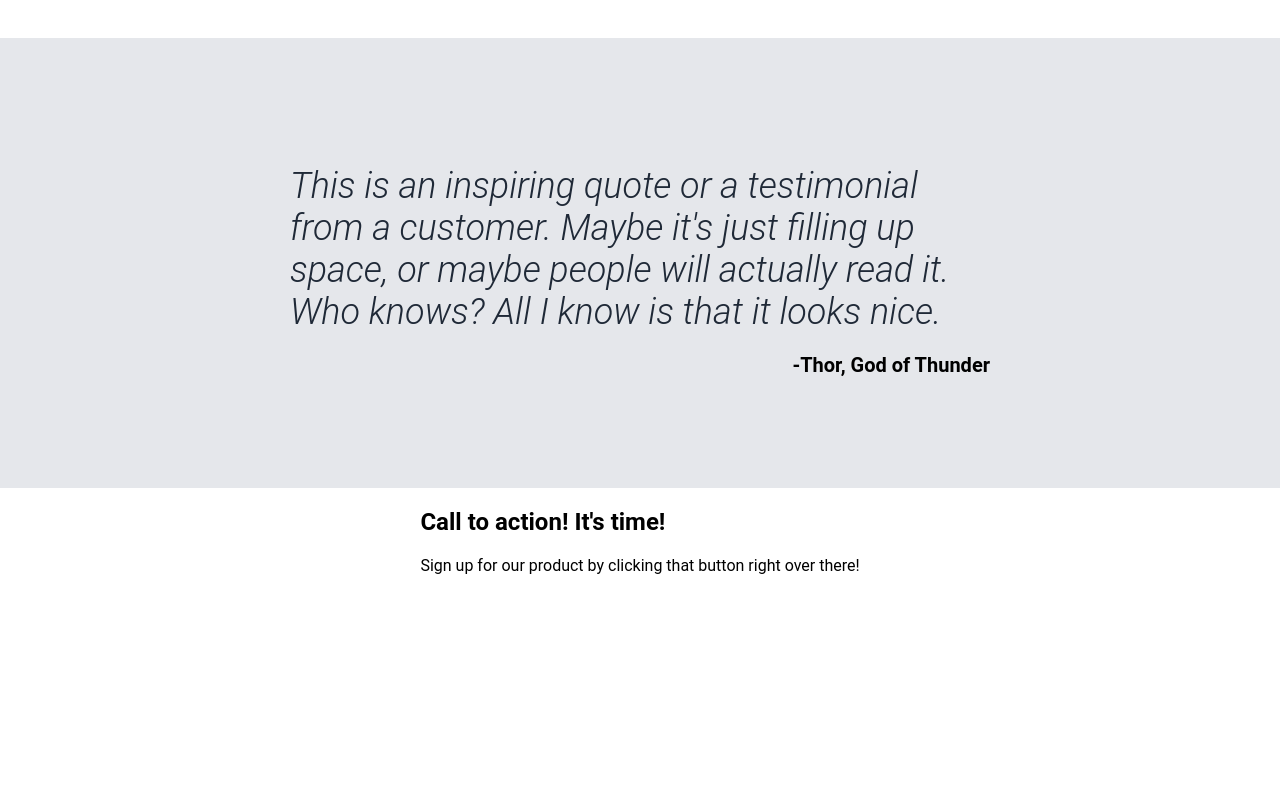
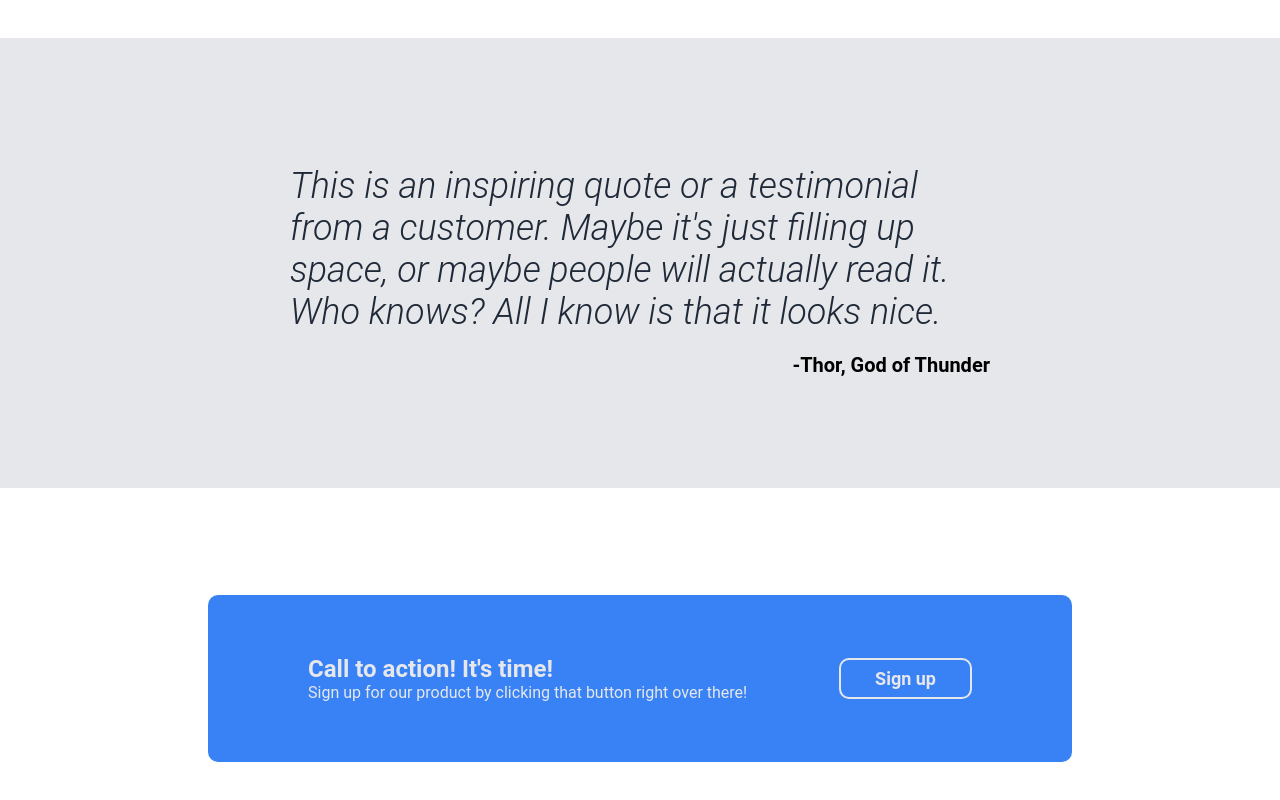
Before and after one commit to fumakama/project-landing-page, a plain HTML site: page index.html in a window 1280 px wide. Shown: the part 1035-1835 px from the top of the page. Drawn offline with Linux system fonts and the light colour scheme.

Commit message:
Complete action section

```diff
--- a/index.html
+++ b/index.html
@@ -64,11 +64,12 @@
     </section>
 
     <section class="action">
-        <div class="container">
-            <div>
+        <div class="action-area">
+            <div class="action-area-left">
                 <h2>Call to action! It's time!</h2>
                 <p>Sign up for our product by clicking that button right over there!</p>
             </div>
+            <button>Sign up</button>
         </div>
     </section>
 
--- a/styles.css
+++ b/styles.css
@@ -72,7 +72,7 @@ section {
     color: #e5e7eb;
 }
 
-.text > button {
+button {
     color: #e5e7eb;
     background-color: #3882f6;
     padding: 8px 34px;
@@ -166,3 +166,40 @@ section {
     font-weight: bold;
     font-size: 20px;
 }
+
+.action {
+    display: flex;
+    justify-content: center;
+    align-items: center;
+    height: 380px
+}
+
+.action-area {
+    flex-grow: 1;
+    display: flex;
+    background-color: #3882f6;
+    justify-content: space-between;
+    align-items: center;
+    gap: 30px;
+    padding: 60px 100px;
+    border-radius: 10px;
+    margin-top: 50px;
+    margin-bottom: 50px;
+}
+
+.action-area > button {
+    border: 2px solid #e5e7eb;
+    flex-shrink: 0;
+}
+
+.action-area-left {
+    display: flex;
+    flex-direction: column;
+    justify-content: center;
+    align-items: flex-start;
+}
+
+.action-area-left > * {
+    margin: 0px;
+    color: #e5e7eb;
+}
```
